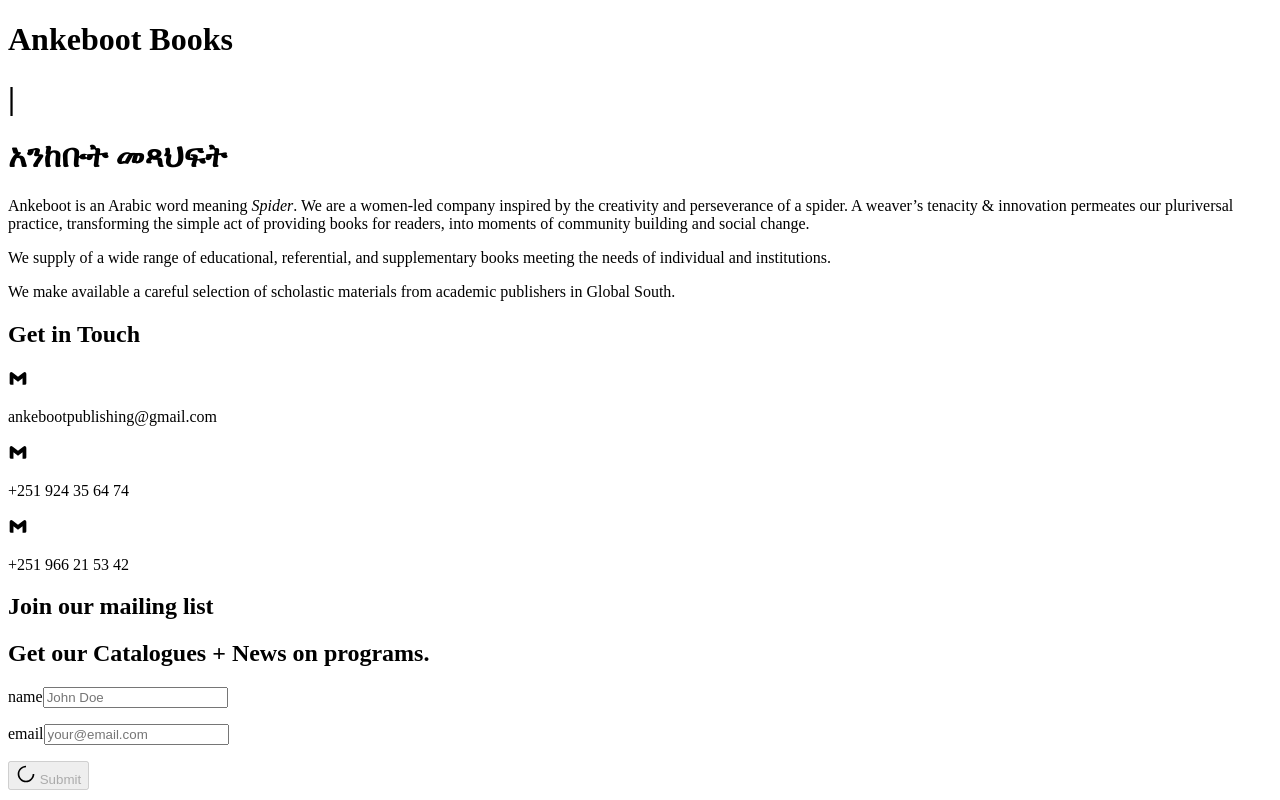
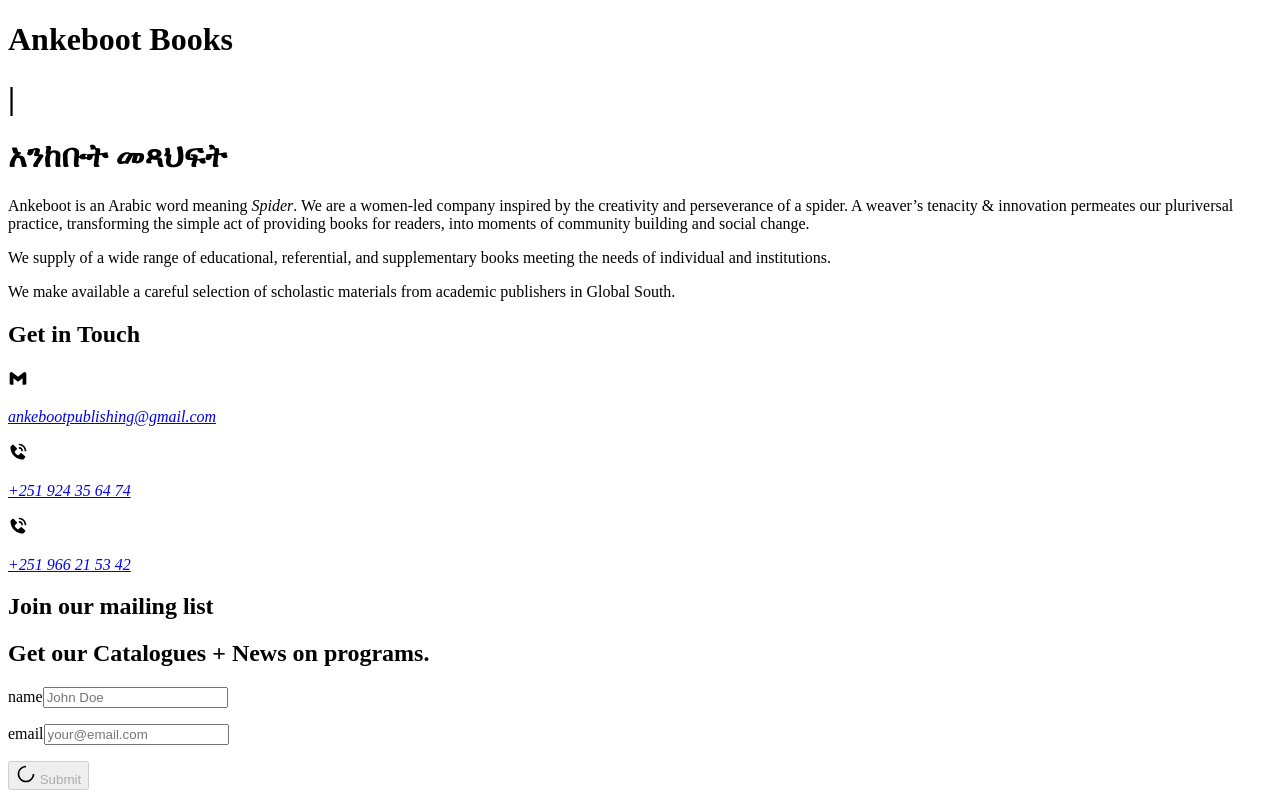
Before and after one commit to adilabdu/ankeboot, a Vue app: page / in a window 1280 px wide. Shown: the top 800 px of the page. Built offline with nearby package versions, Linux system fonts and the light colour scheme; the HTML template or start-up script is replaced by a standard one; what tailwindcss-scoped-groups would draw is missing.

Commit message:
New componentable info added

```diff
--- a/src/views/coming-soon.vue
+++ b/src/views/coming-soon.vue
@@ -3,10 +3,13 @@
 import axios from "axios"
 import { ref } from "vue"
 
+// import "boxicons"
+
 import Instagram from '../components/icons/instagram.vue'
 import Telegram from '../components/icons/telegram.vue'
 import Twitter from '../components/icons/twitter.vue'
 import Mail from '../components/icons/mail.vue'
+import Phone from '../components/icons/phone.vue'
 import Loading from '../components/icons/loading.vue'
 import TextCard from '../components/TextCard.vue'
 
@@ -18,6 +21,7 @@ import TextCard from '../components/TextCard.vue'
                 Telegram,
                 Twitter,
                 Mail,
+                Phone,
                 Loading,
                 TextCard
         },
@@ -114,7 +118,7 @@ import TextCard from '../components/TextCard.vue'
                         readers, into moments of community building and social change.
                     </TextCard>
 
-                    <div class="hover:scale-105 transition duration-300 ">
+                    <div class="group hover:scale-105 transition duration-300 max-w-full">
 
                         <div class="relative">
                             <!-- <div class="w-full rounded-t-lg h-full bg-black blur-b absolute bottom-0 z-0"></div> -->
@@ -130,27 +134,27 @@ import TextCard from '../components/TextCard.vue'
                             </div>
                         </div>
 
-                        <div class="flex flex-col gap-2 w-full rounded-b-lg p-8 pt-4 border-x-2 border-b-2 border-dotted border-black">
+                        <div class="flex flex-col items-center justify-center xl:items-start xl:justify-start gap-2 w-full rounded-b-lg p-8 pt-4 border-x-2 border-b-2 border-dotted border-black">
                             <h1 class="text-xl font-bold uppercase font-hero text-transparent bg-clip-text bg-gradient-to-r from-maps-100 to-publishing-100"> Get in Touch </h1>
-                            <div class="flex justify-between">
+                            <address class="flex flex-col xl:flex-row justify-start gap-8">
 
-                                <div class="flex items-start justify-start gap-2">
-                                    <mail size="20"/>
+                                <a href="mailto:ankebootpublishing@gmail.com" class="flex items-center justify-center xl:items-start xl:justify-start gap-2">
+                                    <mail :size="20"/>
                                     <p>ankebootpublishing@gmail.com</p>
+                                </a>
+
+                                <div class="flex flex-col items-center xl:items-end">
+                                    <a href="tel:+251-924-35-64-74" class="flex items-start justify-start gap-2">
+                                        <phone :size="20" class=""/>
+                                        <p>+251 924 35 64 74</p>
+                                    </a>
+                                    <a href="tel:+251-966-21-53-42" class="flex items-start justify-start gap-2">
+                                        <phone :size="20" class=""/>
+                                        <p>+251 966 21 53 42</p>
+                                    </a>
                                 </div>
 
-                                <div class="flex flex-col items-end">
-                                    <div class="flex items-start justify-start gap-2">
-                                        <mail size="20"/>
-                                        <p>+251 924 35 64 74</p>
-                                    </div>
-                                    <div class="flex items-start justify-start gap-2">
-                                        <mail size="20"/>
-                                        <p>+251 966 21 53 42</p>
-                                    </div>
-                                </div>
-
-                            </div>
+                            </address>
                         </div>
 
                     </div>
@@ -159,7 +163,7 @@ import TextCard from '../components/TextCard.vue'
 
                 <section class="flex flex-col gap-4">
 
-                    <form v-on:submit.prevent="joinMailingList" class="relative w-full lg:col-span-1 overflow-hidden border-2 border-dotted border-black rounded-lg bg-white drop-shadow-sm">
+                    <form v-on:submit.prevent="joinMailingList" class=" max-w-full relative w-full lg:col-span-1 overflow-hidden border-2 border-dotted border-black rounded-lg bg-white drop-shadow-sm">
 
                         <Transition name="slide-fade">
                             <section v-if="notify" class="absolute w-full flex items-center justify-center drop-shadow-md">
@@ -201,7 +205,7 @@ import TextCard from '../components/TextCard.vue'
 
                     </form>
 
-                    <TextCard class="bg-gradient-to-r from-home-50 to-contact-50 text-white relative">
+                    <TextCard class="max-w-full bg-gradient-to-r from-home-50 to-contact-50 text-white relative">
                         <span class="uppercase font-hero text-lg">Ankeboot</span> is an Arabic word meaning
                         <i>Spider</i>. We are a women-led company inspired by the
                         creativity and perseverance of a spider.
```
